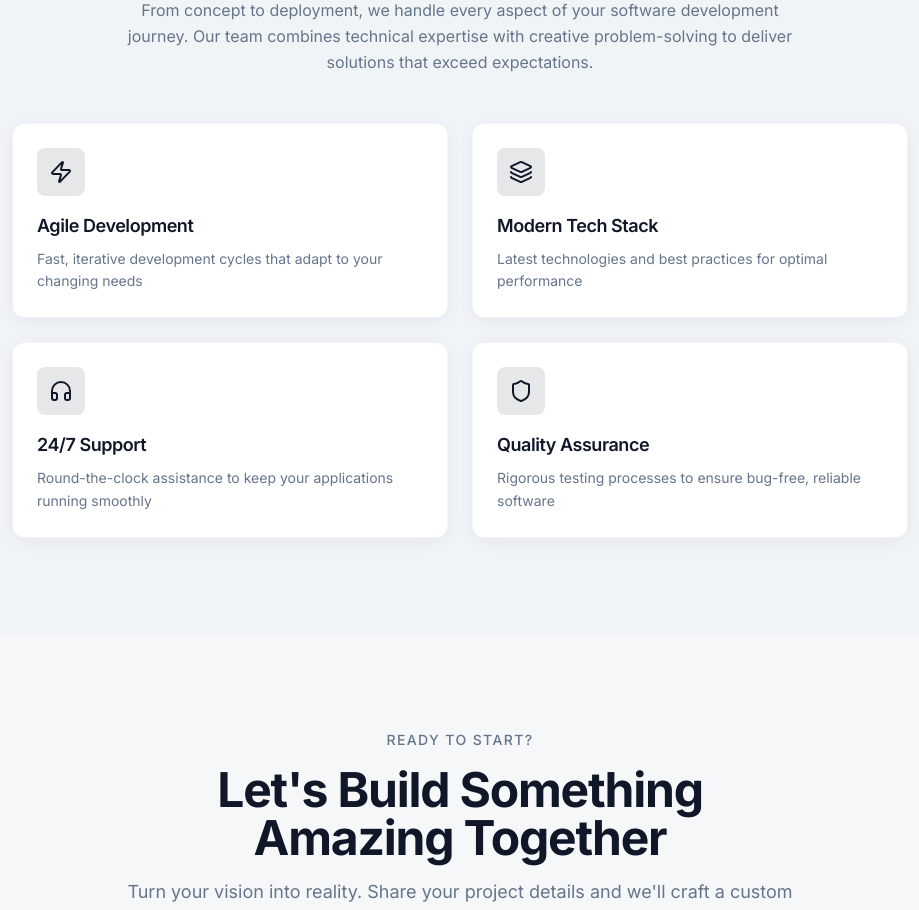
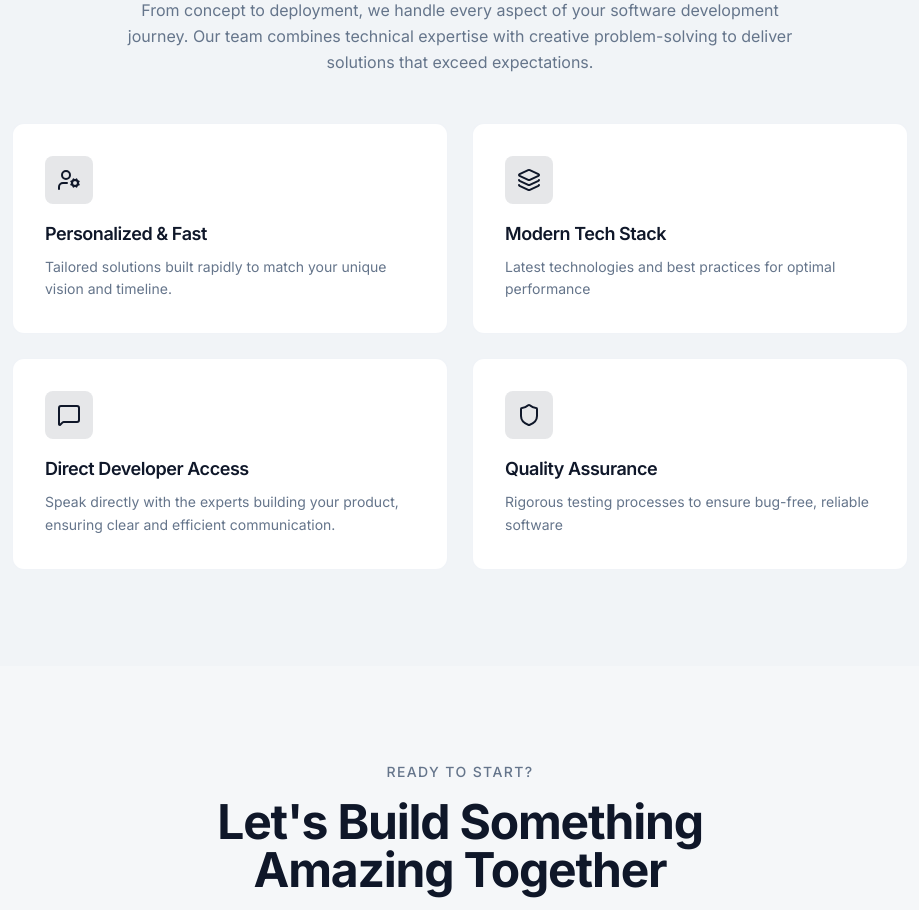
Before and after one commit to nefara-bg/Nefara-Web, a Next.js app in the folder client/: page /en in a window 1280 px wide. Shown: the part 3700-4610 px from the top of the page, without its empty margins (180-1099 px from the left). Built offline with nearby package versions, Linux system fonts and the light colour scheme.

Commit message:
better animations and new text

```diff
--- a/client/src/components/AboutSection/AboutSection.tsx
+++ b/client/src/components/AboutSection/AboutSection.tsx
@@ -1,7 +1,7 @@
 "use client"
 
 import * as motion from "motion/react-client";
-import { Zap, Layers, Headphones, Shield } from "lucide-react";
+import { Zap, Layers, Shield, UserCog, MessageSquare } from "lucide-react";
 
 // Update paths to use public assets
 const teamMember1 = "/assets/team-member-1.jpg";
@@ -21,9 +21,9 @@ export function AboutSection() {
 
     const features = [
         {
-            icon: Zap,
-            title: t("agile.title"),
-            description: t("agile.content"),
+            icon: UserCog,
+            title: t("personalized.title"),
+            description: t("personalized.content"),
         },
         {
             icon: Layers,
@@ -31,9 +31,9 @@ export function AboutSection() {
             description: t("tech.content"),
         },
         {
-            icon: Headphones,
-            title: t("featureSupport.title"),
-            description: t("featureSupport.content"),
+            icon: MessageSquare,
+            title: t("communication.title"),
+            description: t("communication.content"),
         },
         {
             icon: Shield,
@@ -62,6 +62,29 @@ export function AboutSection() {
             number: "03",
         },
     ];
+
+    const containerVariants = {
+        hidden: { opacity: 0 },
+        visible: {
+            opacity: 1,
+            transition: {
+                staggerChildren: 0.2
+            }
+        }
+    };
+
+    const itemVariants = {
+        hidden: { opacity: 0, y: 30 },
+        visible: {
+            opacity: 1,
+            y: 0,
+            transition: {
+                type: "spring" as const,
+                stiffness: 50,
+                damping: 10
+            }
+        }
+    };
 
     return (
         <section id="about" className="py-24 bg-secondary/20">
@@ -156,18 +179,26 @@ export function AboutSection() {
                     </motion.div>
 
                     {/* Features Grid */}
-                    <div className="grid sm:grid-cols-2 gap-6">
+                    <motion.div
+                        variants={containerVariants}
+                        initial="hidden"
+                        whileInView="visible"
+                        viewport={{ once: true, margin: "-100px" }}
+                        className="grid sm:grid-cols-2 gap-6"
+                    >
                         {features.map((feature, index) => (
                             <motion.div
-                                key={feature.title}
-                                initial={{ opacity: 0, y: 20 }}
-                                whileInView={{ opacity: 1, y: 0 }}
-                                viewport={{ once: true }}
-                                transition={{ delay: index * 0.1 }}
-                                className="p-6 rounded-xl bg-card card-elevated group hover:-translate-y-1 transition-all duration-300"
+                                key={index}
+                                variants={itemVariants}
+                                whileHover={{
+                                    scale: 1.02,
+                                    boxShadow: "0px 10px 20px rgba(0,0,0,0.05)",
+                                    transition: { duration: 0.2 }
+                                }}
+                                className="p-8 rounded-xl bg-card border border-border/50 hover:border-primary/20 transition-all duration-300"
                             >
-                                <div className="w-12 h-12 rounded-lg bg-primary/10 flex items-center justify-center mb-4 group-hover:bg-primary/20 transition-colors">
-                                    <feature.icon className="w-6 h-6 text-primary" />
+                                <div className="w-12 h-12 rounded-lg bg-primary/10 flex items-center justify-center mb-4 text-primary">
+                                    <feature.icon className="w-6 h-6" />
                                 </div>
                                 <h4 className="text-lg font-semibold text-foreground mb-2">
                                     {feature.title}
@@ -177,7 +208,7 @@ export function AboutSection() {
                                 </p>
                             </motion.div>
                         ))}
-                    </div>
+                    </motion.div>
                 </div>
             </div>
         </section>
--- a/client/src/messages/bg.json
+++ b/client/src/messages/bg.json
@@ -72,17 +72,17 @@
         "subtitle2": "Дигитално Отличие",
         "paragraph1": "От концепция до пускане в употреба, ние се грижим за всеки аспект от разработването на софтуера Ви. Нашият екип съчетава техническа експертиза с творческо решаване на проблеми, за да предостави решения, които надхвърлят очакванията.",
         "paragraph2": "Независимо дали сте стартираща компания, която ще промени индустрията, или предприятие, което оптимизира работата си, ние адаптираме подхода си, за да отговорим на амбициите и графика Ви.",
-        "agile": {
-            "title": "Гъвкава Разработка",
-            "content": "Бързи, итеративни цикли на разработка, които се адаптират към Вашите нужди"
+        "personalized": {
+            "title": "Персонализирано и Бързо",
+            "content": "Индивидуални решения, изградени бързо, за да отговарят на Вашата уникална визия."
         },
         "tech": {
             "title": "Модерен Технологичен Стак",
             "content": "Най-нови технологии и най-добри практики за максимална ефективност"
         },
-        "featureSupport": {
-            "title": "24/7 Поддръжка",
-            "content": "Денонощна поддръжка за безпроблемна работа на Вашите приложения"
+        "communication": {
+            "title": "Директен Контакт с Разработчици",
+            "content": "Разговаряйте директно с експертите, които създават Вашия продукт."
         },
         "quality": {
             "title": "Гарантирано Качество",
--- a/client/src/messages/en.json
+++ b/client/src/messages/en.json
@@ -72,17 +72,17 @@
         "subtitle2": "Digital Excellence",
         "paragraph1": "From concept to deployment, we handle every aspect of your software development journey. Our team combines technical expertise with creative problem-solving to deliver solutions that exceed expectations.",
         "paragraph2": "Whether you're a startup disrupting an industry or an enterprise optimizing operations, we scale our approach to match your ambitions and timeline.",
-        "agile": {
-            "title": "Agile Development",
-            "content": "Fast, iterative development cycles that adapt to your changing needs"
+        "personalized": {
+            "title": "Personalized & Fast",
+            "content": "Tailored solutions built rapidly to match your unique vision and timeline."
         },
         "tech": {
             "title": "Modern Tech Stack",
             "content": "Latest technologies and best practices for optimal performance"
         },
-        "featureSupport": {
-            "title": "24/7 Support",
-            "content": "Round-the-clock assistance to keep your applications running smoothly"
+        "communication": {
+            "title": "Direct Developer Access",
+            "content": "Speak directly with the experts building your product, ensuring clear and efficient communication."
         },
         "quality": {
             "title": "Quality Assurance",
```
